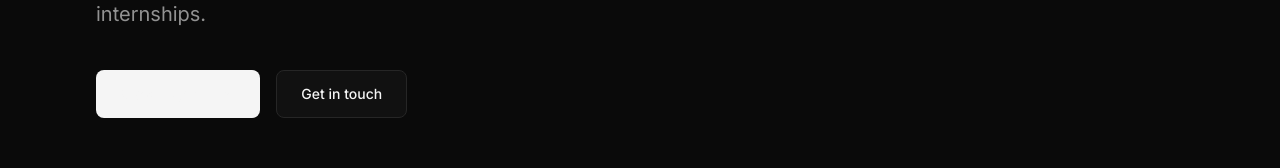
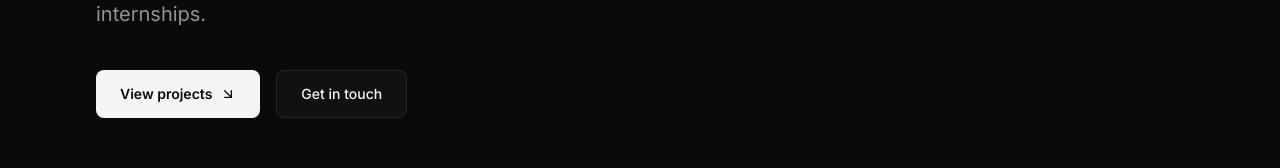
Before and after one commit to Mr-cmd-pip/martus-portfolio, a React (Vite) app: page / in a window 1280 px wide. Shown: the part 493-661 px from the top of the page. Built offline with nearby package versions, Linux system fonts and the light colour scheme.

Commit message:
style: match CTA text to portfolio background
- Use the canvas color for the View Projects and Email button text

```diff
--- a/src/components/Contact.jsx
+++ b/src/components/Contact.jsx
@@ -44,7 +44,7 @@ export default function Contact() {
               <div className="mt-8 flex flex-wrap items-center gap-3">
                 <a
                   href={`mailto:${contact.email}`}
-                  className="inline-flex min-h-12 items-center gap-2.5 rounded-lg bg-ink px-5 py-3 text-sm font-semibold text-on-ink transition-colors duration-150 hover:bg-accent hover:text-on-ink active:scale-[0.98]"
+                  className="inline-flex min-h-12 items-center gap-2.5 rounded-lg bg-ink px-5 py-3 text-sm font-semibold text-canvas transition-colors duration-150 hover:bg-accent active:scale-[0.98]"
                 >
                   <Mail className="h-4 w-4" aria-hidden="true" />
                   <span>{contact.email}</span>
--- a/src/components/Hero.jsx
+++ b/src/components/Hero.jsx
@@ -39,7 +39,7 @@ export default function Hero() {
           <div className="mt-10 flex flex-wrap items-center gap-4">
             <a
               href={hero.primaryCta.href}
-              className="inline-flex min-h-12 items-center gap-2 rounded-lg bg-ink px-6 py-3 text-sm font-semibold text-on-ink transition-colors duration-150 hover:bg-accent hover:text-on-ink active:scale-[0.98]"
+              className="inline-flex min-h-12 items-center gap-2 rounded-lg bg-ink px-6 py-3 text-sm font-semibold text-canvas transition-colors duration-150 hover:bg-accent active:scale-[0.98]"
             >
               <span>{hero.primaryCta.label}</span>
               <ArrowDownRight className="h-4 w-4" aria-hidden="true" />
```
